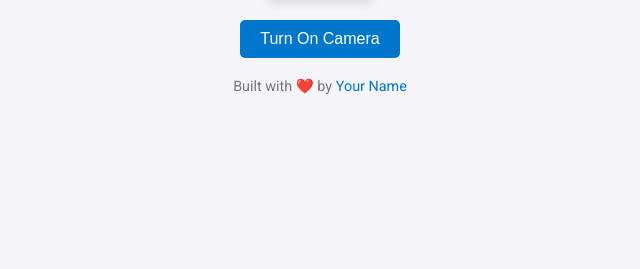
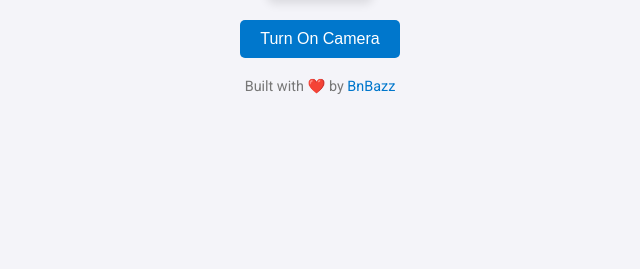
Before and after one commit to Lawal0abdulazeez/real_time_object_detection, a Flask app: page / in a window 1280 px wide. Shown: the part 401-670 px from the top of the page, without its empty margins (320-960 px from the left). Run offline with Flask 3, Linux system fonts and the light colour scheme.

Commit message:
HTML file correction

```diff
--- a/app/templates/index.html
+++ b/app/templates/index.html
@@ -98,7 +98,7 @@
         <button id="toggle-button" onclick="toggleCamera()">Turn On Camera</button>
     </div>
     <footer>
-        Built with ❤️ by <a href="https://github.com/your-profile" target="_blank">Your Name</a>
+        Built with ❤️ by <a href="https://github.com/Lawal0abdulazeez" target="_blank">BnBazz</a>
     </footer>
 
     <script>
```
